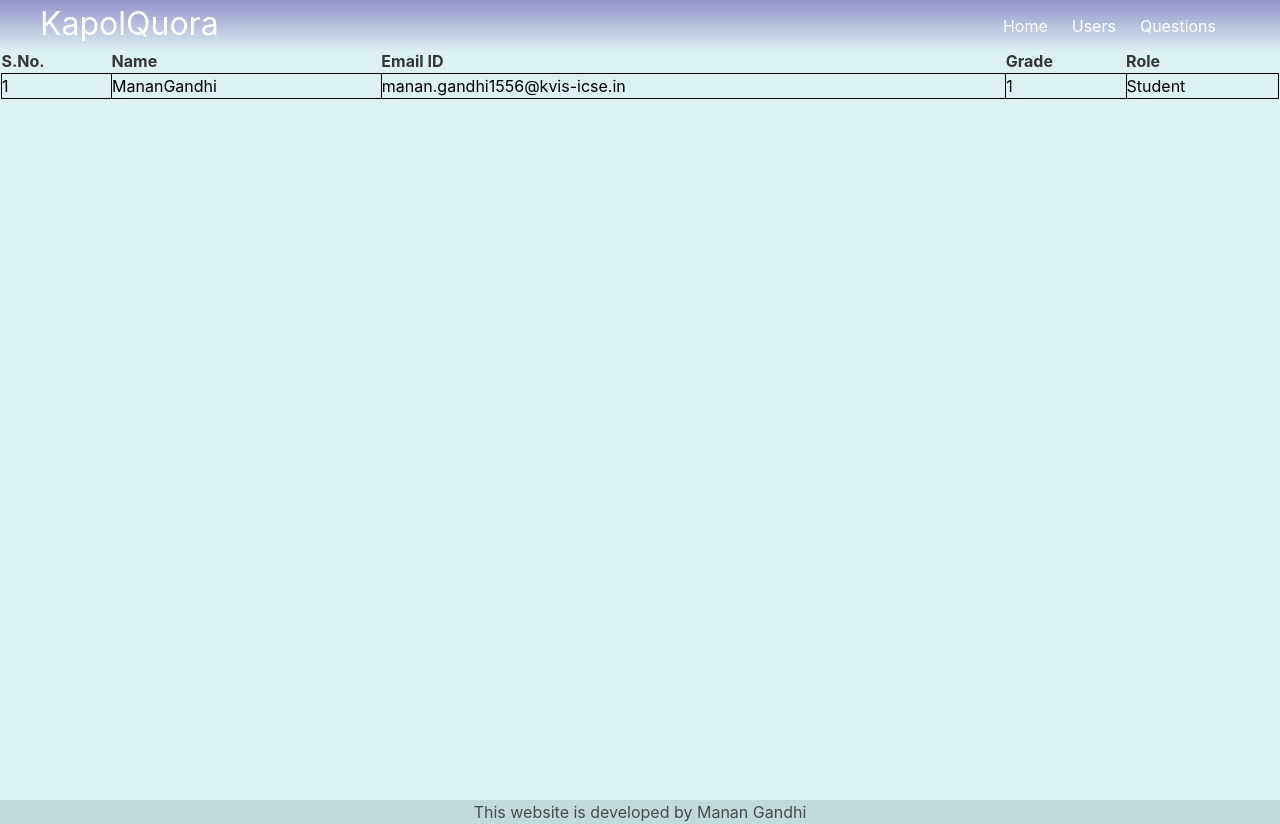
After one commit to MananGandhi1810/KVIS-Quora, a Flask app: page /admin/Users in a window 1280 px wide. The commit adds this page. Run offline with Flask 2, Linux system fonts and the light colour scheme; a user stored in the database is signed in; data comes from the database, SQL or seed files in the repository; both versions use the stored data as it was after the commit.

Commit message:
admin panel complete

```diff
--- a/main.py
+++ b/main.py
@@ -1,7 +1,7 @@
 from flask import *
 from initial import *
 from flask_login import login_required, current_user
-from models import Questions
+from models import Questions, User
 
 
 main = Blueprint('main', __name__)
@@ -122,3 +122,59 @@ def question_show(id):
     data=Questions.query.filter(Questions.sno==id).first()
     print(data )
     return render_template("question_path.html", data=data)
+
+
+@main.route('/admin/')
+@login_required
+def admin():
+    return render_template('admin/base.html')
+
+@main.route('/admin/Users')
+@login_required
+def users_admin():
+    users=User.query.all()[::-1]
+    return render_template('admin/users.html', users=users)
+
+@main.route('/admin/Questions/')
+@login_required
+def question_admin():
+    questions=Questions.query.all()[::-1]
+    return render_template('admin/questions.html', questions=questions)
+
+@main.route('/admin/Questions/edit', methods=['POST'])
+@login_required
+def edit_questions():
+    sno=request.form.get('sno')
+    data=Questions.query.filter(Questions.sno==sno).first()
+    return render_template("admin/edit_questions.html", data=data)
+
+
+@main.route('/admin/Questions/update', methods=["POST"])
+@login_required
+def update():
+    sno=request.form.get('sno')
+    question=request.form.get('question')
+    description=request.form.get('description')
+    try:
+        answer=request.form.get('answer')
+    except:
+        answer=None
+    std=request.form.get('grade')
+    edit=Questions.query.filter(Questions.sno==int(sno)).first()
+    edit.question=question
+    edit.description=description
+    edit.answer=answer
+    edit.std=std
+    db.session.commit()
+    flash("Edit Saved Successfully!")
+    return redirect("/admin/Questions")
+
+@main.route('/admin/Questions/delete', methods=["POST"])
+@login_required
+def delete():
+    sno=request.form.get('sno')
+    to_delete=Questions.query.filter(Questions.sno==int(sno)).first()
+    db.session.delete(to_delete)
+    db.session.commit()
+    flash("Question deleted successfully!")
+    return redirect('/admin/Questions')
--- /dev/null
+++ b/templates/admin/base.html
@@ -0,0 +1,91 @@
+<!DOCTYPE html>
+<html>
+
+<head>
+    <meta charset="utf-8">
+    <meta http-equiv="X-UA-Compatible" content="IE=edge">
+    <meta name="viewport" content="width=device-width, initial-scale=1">
+    <title>KapolQuora-Ask Your Doubts!</title>
+		<link rel="shortcut icon" type="image/jpg" href="https://content.jdmagicbox.com/mumbai/40/022p8803840/catalogue/kapol-vidyanidhi-international-school-mahavir-nagar-kandivali-west-mumbai-schools-0qh2y.jpg"/>
+    <link rel="stylesheet" href="https://cdnjs.cloudflare.com/ajax/libs/bulma/0.7.2/css/bulma.min.css" />
+		<style>
+			::-webkit-scrollbar {
+				width: 10px;
+			}
+			html {
+				--scrollbarBG: transparent;
+				--thumbBG: #90A4AE;
+			}
+			/* Track */
+			::-webkit-scrollbar-track {
+				background: #f1f1f1;
+			}
+
+			/* Handle */
+			::-webkit-scrollbar-thumb {
+				background: #888;
+			}
+
+			/* Handle on hover */
+			::-webkit-scrollbar-thumb:hover {
+				background: #555;
+			}
+		</style>
+</head>
+
+<body>
+    <section class="hero is-primary is-fullheight" style="background-color: rgb(220, 241, 241); padding: 1px;">
+        <div class="hero-head">
+            <nav class="navbar is-fixed-top" style="background-image: linear-gradient( rgb(146, 146, 204), rgb(220, 241, 241));">
+                <div class="container">
+                    <div class="navbar-brand">
+                        <a class="navbar-brand" style="font-size:xx-large;" href="{{url_for('main.index')}}">KapolQuora</a>
+                        <a role="button" onclick="toggle()" class="navbar-burger" aria-label="menu" aria-expanded="false" data-target="navbarBasicExample">
+                            <span aria-hidden="true"></span>
+                            <span aria-hidden="true"></span>
+                            <span aria-hidden="true"></span>
+                        </a>
+                    </div>
+                    <div id="navid" class="navbar-menu" style="background-color: transparent;">
+                        <div class="navbar-end">
+                            <a href="/admin" class="navbar-item">
+                                Home
+                            </a>
+                            <a href="/admin/Users" class="navbar-item">
+                                Users
+                            </a>
+                            <a href="/admin/Questions" class="navbar-item">
+                                Questions
+                            </a>
+                        </div>
+                    </div>
+                </div>
+
+            </nav>
+            <br><br>
+            {% with messages = get_flashed_messages() %}
+            {% if messages %}
+                <div class="notification is-danger">
+                    {{ messages[0] }}
+                </div>
+            {% endif %}
+            {% endwith %}
+            {% block content %}
+            {% endblock %}
+        </div>
+    </section>
+    <script>
+        function toggle(){
+            if(document.getElementById("navid").className=="navbar-menu is-active"){
+                document.getElementById("navid").className="navbar-menu"
+            }
+            else{
+                document.getElementById("navid").className="navbar-menu is-active"
+
+            }
+        }
+    </script>
+		<footer style="text-align: center; background-color: rgb(193, 218, 219);">This website is developed by Manan Gandhi</footer>
+</body>
+
+</html>
--- /dev/null
+++ b/templates/admin/users.html
@@ -0,0 +1,25 @@
+{%extends 'admin/base.html'%}
+{% block content %}
+{% if users %}
+<table style="width: 100%;">
+    <tr>
+        <th>S.No.</th>
+        <th>Name</th>
+        <th>Email ID</th>
+        <th>Grade</th>
+        <th>Role</th>
+    </tr>
+    {% for x in users %}
+    <tr style="color: black;">
+        <td style="border: 1px solid black;">{{x.id}}</td>
+        <td style="border: 1px solid black;">{{x.name}}</td>
+        <td style="border: 1px solid black;">{{x.email}}</td>
+        <td style="border: 1px solid black;">{{x.std}}</td>
+        <td style="border: 1px solid black;">{% if x.is_teacher %}Teacher{% else %}Student{% endif %}</td>
+    </tr>
+    {% endfor %}
+</table>
+{% else %}
+<h1 style="color:black; margin:auto; text-align:center">No Data can be found here!</h1>
+{% endif %}
+{% endblock %}
--- a/templates/index.html
+++ b/templates/index.html
@@ -36,7 +36,7 @@
 {% if data %}
 {% for x in data %}
 <br>
-<div class="card" style="text-align: center; margin:auto; width: 50%; background-color: transparent;">
+<div class="card" style="text-align: center; margin:auto; width: 50%; min-width: 300px; background-color: transparent;">
     <div class="card-header" style="align-content: center;">
       <p class="card-header-title" style="align-content: center;">
         {{x.question}}
--- a/templates/profile.html
+++ b/templates/profile.html
@@ -8,7 +8,7 @@
 {% if data %}
 {% for x in data %}
 <br>
-<div class="card" style="text-align: center; margin:auto; width: 50%; background-color: transparent;">
+<div class="card" style="text-align: center; margin:auto; width: 50%; min-width:300px; background-color: transparent;">
     <div class="card-header" style="align-content: center;">
       <p class="card-header-title" style="align-content: center;">
         {{x.question}}
```
Also changed, not shown: templates/admin/edit_questions.html (added, +12 -0 lines), templates/admin/questions.html (added, +35 -0 lines), db.sqlite.
